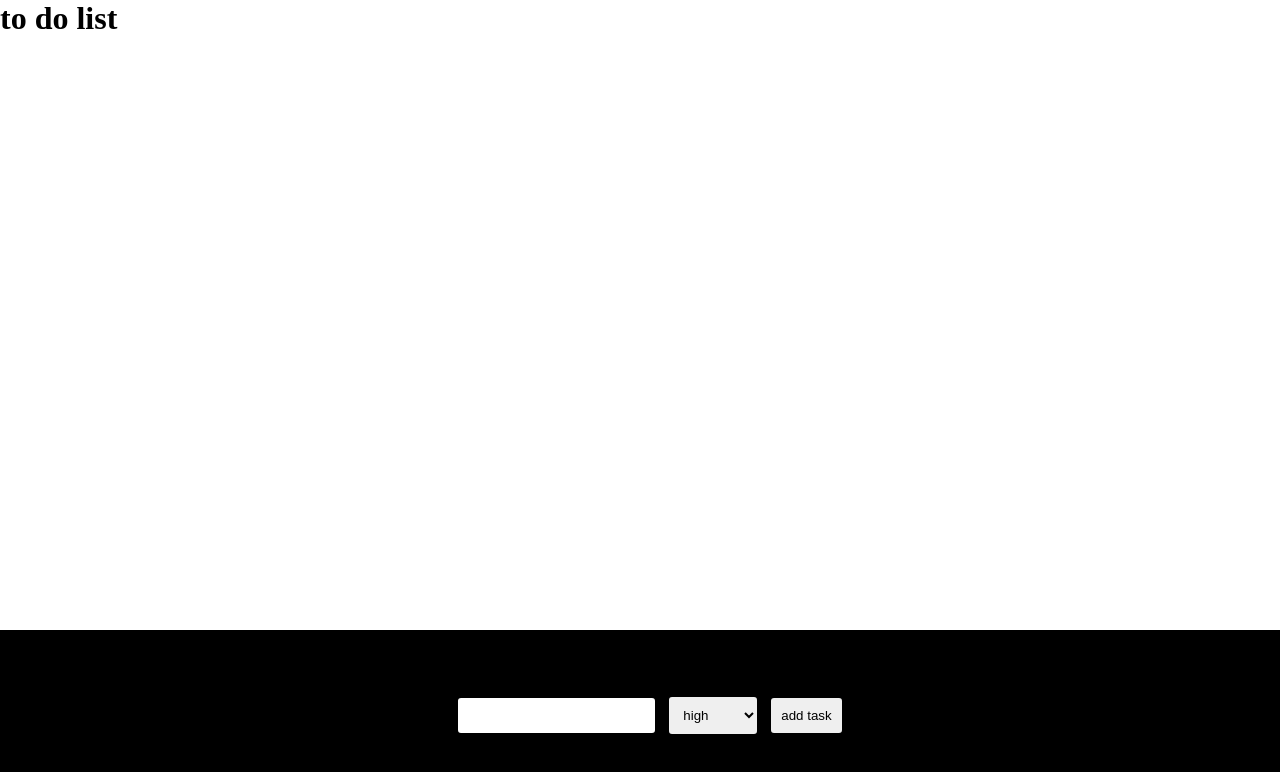
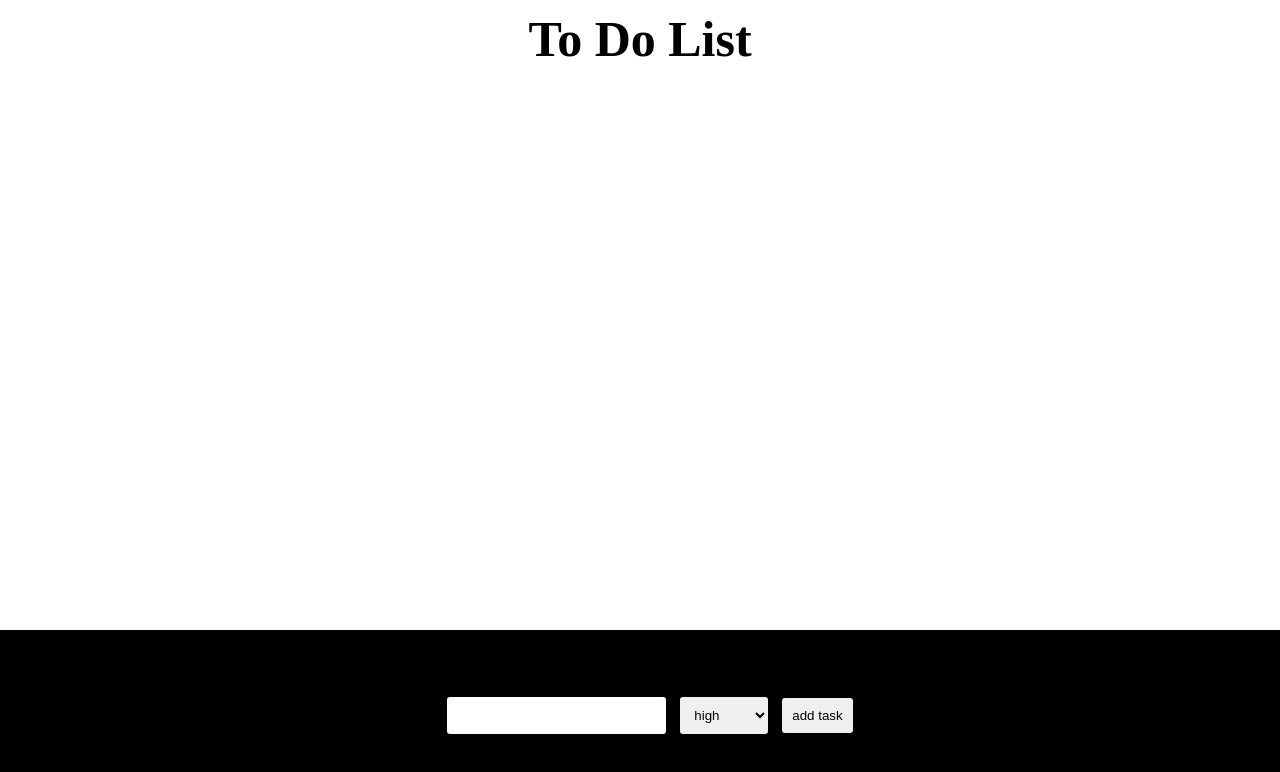
Before and after one commit to ANSHUMANMOREY7/ICP-10-Assignment-28, a plain HTML site: page index.html in a window 1280 px wide. Drawn offline with Linux system fonts and the light colour scheme.

Commit message:
heading aligned

```diff
--- a/index.html
+++ b/index.html
@@ -9,6 +9,12 @@
         padding: 0;
         margin: 0;
        }
+       .head{
+        text-align: center;
+        font-size: 50px;
+        padding: 10px;
+
+       }
        .alignment{
 
         margin: 5px;
@@ -17,7 +23,7 @@
         border-radius: 5px;
        }
        .input-box{
-
+         font-size: 15px;
        }
 
         .footer{
@@ -36,7 +42,7 @@
 </head>
 <body>
     <div class="container">
-        <h1 class="head">to do list</h1>
+        <h1 class="head">To Do List</h1>
         <div class="footer">
         <input type="text"  class="alignment input-box">
 
```
